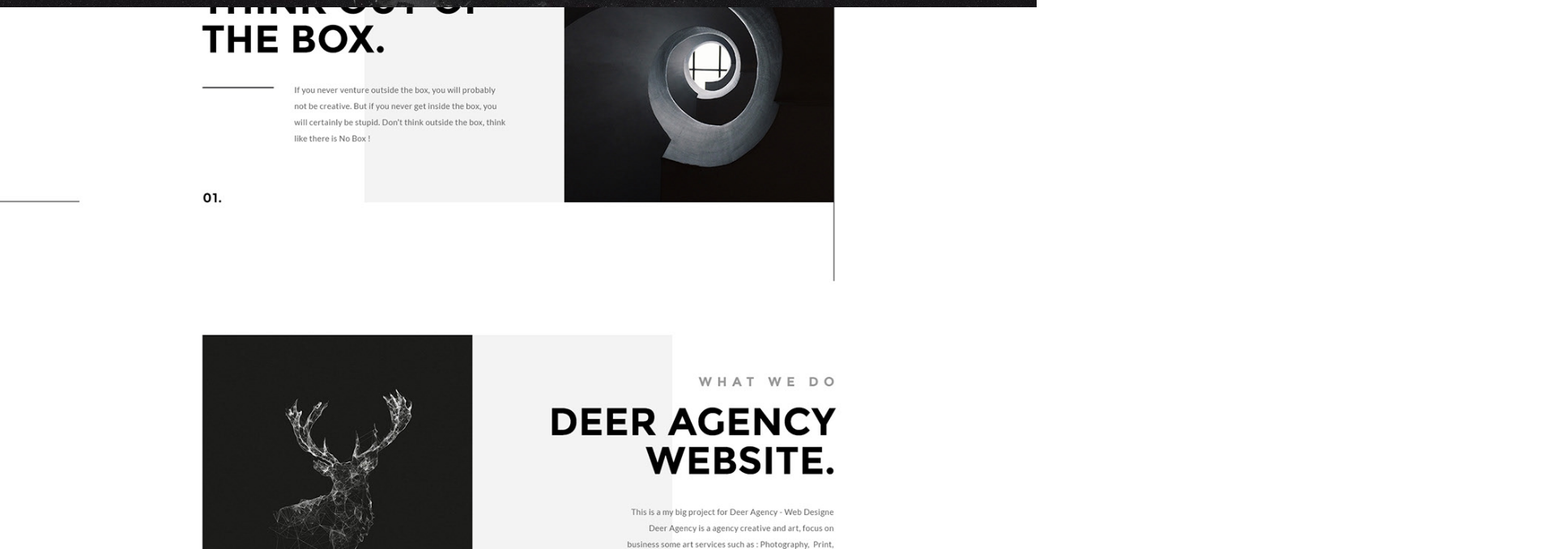
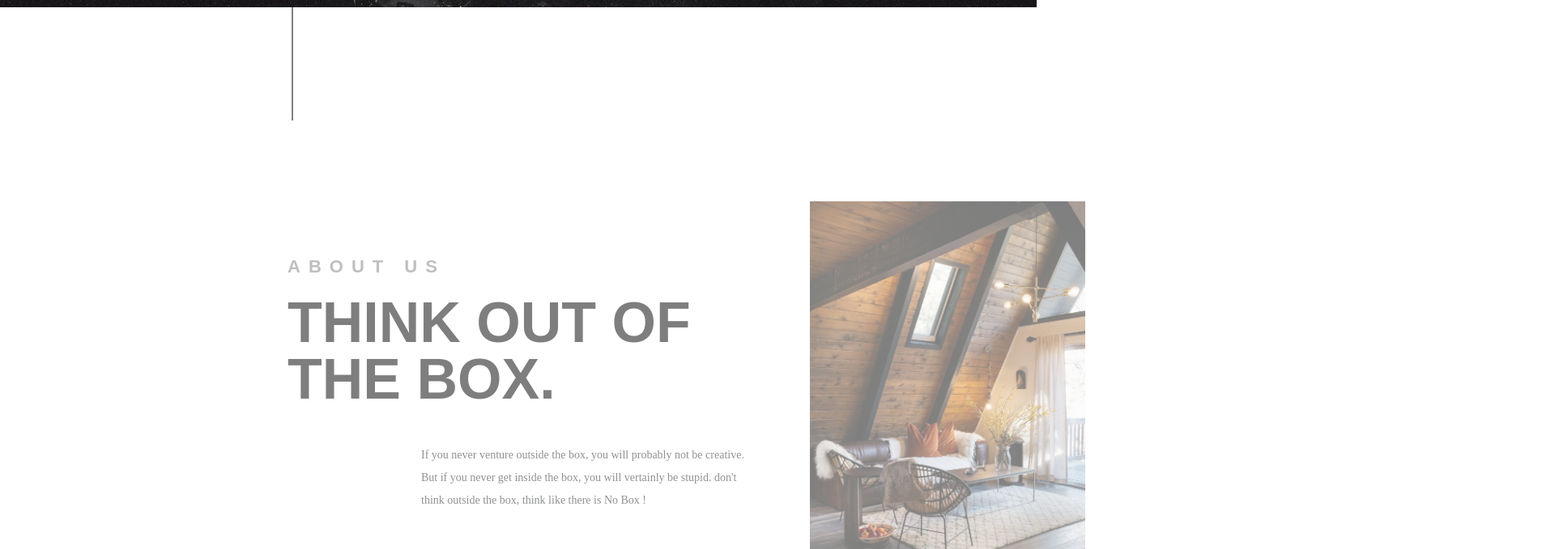
Before and after one commit to BaghdadiBoulanouar/LOGANCEE, a plain HTML site: page index.html in a window 1280 px wide. Shown: the part 921-1600 px from the top of the page at 81% size, 1920 px wide, since content can reach past the window. Drawn offline with nearby package versions, Linux system fonts and the light colour scheme.

Commit message:
HTML(index): fin de la section

```diff
--- a/css/index.css
+++ b/css/index.css
@@ -17,7 +17,7 @@
 
   #app {
     margin: 0 auto;
-    background: url("../assets/img/home_agency.jpg") no-repeat;
+    /*background: url("../assets/img/home_agency.jpg") no-repeat;*/
     background-size: cover;
     height: 3100px;
   }
@@ -113,3 +113,73 @@
     padding-left: 480px;
     position: absolute;
   }
+
+  .content--space{
+    height: 240px;
+    /*background-color: red;*/
+    opacity: 50%;
+  }
+
+  .vertical-line{
+    border-left: 2px solid #000;
+    display: inline-block;
+    height: 140px;
+    margin: 0 360px;
+  }
+
+  .vertical-line2{
+    border-left: 2px solid #000;
+    display: inline-block;
+    height: 140px;
+    margin: 0 1478px;
+  }
+  .horizontal-line{
+    border-top: 2px solid #000;
+    display: inline-block;
+    width: 140px;
+    margin-top:305px;
+    margin-left: 50px;
+  }
+  .section-1{
+    /*background-color: blue;*/
+    opacity: 50%;
+    height: 510px;
+    margin-left: 300px;
+    width: 50%;
+
+  }
+  .about{
+    position: absolute;
+    margin-left: 55px;
+    margin-top: 70px;
+    font-size: 22px;
+    color: grey;
+    font-family: 'Arial';
+    letter-spacing: 10px;
+    font-weight: 600;
+
+  }
+
+  .txt-01{
+    position: absolute;
+    margin-left: 55px;
+    margin-top: 115px;
+    font-size: 70px;
+    color: black;
+    font-family: 'Arial';
+    font-weight: 600;
+  }
+
+  .paragraph{
+    position: absolute;
+    margin-left: 220px;
+    margin-top: 300px;
+    width: 400px;
+    line-height: 28px;
+    font-size: 14px;
+  }
+
+  .image--section-1{
+    width: 340px;
+    margin-left: 700px;
+  }
--- a/index.html
+++ b/index.html
@@ -14,9 +14,11 @@
   <body>
     <div id="app">
       <header>
+      <!-- CONTENU DU HEADER -->
         <div class="header--logo">
           <h1>LOGANCEE</h1>
         </div>
+        <!-- BOUTON DE NAV -->
         <nav class="navbar navbar-dark navigation">
           <button class="navbar-toggler" type="button" data-toggle="collapse" data-target="#navbarToggleExternalContent">
           <span class="navbar-toggler-icon"></span>
@@ -30,8 +32,35 @@
           <img src="assets/img/down.png" class="header--down">
           <span class="header--points">...</span>
       </header>
+      <!-- CONTENU DU SITE -->
       <div class="content">
-
+          <div class="content--space">
+            <span class="vertical-line"></span>
+          </div>
+          <!-- SECTION 1 -->
+          <div class="section-1">
+            <div class="sous-section">
+              <span class="about">ABOUT US</span>
+              <h3 class="txt-01">THINK OUT OF<br>THE BOX.</h3>
+              <p class="paragraph"> If you never venture outside the box, you will probably not be creative. But if you never get inside the box, you will vertainly be stupid. don't think outside the box, think like there is No Box !</p>
+            </div>
+            <img src="assets/img/image1.jpg" class="image--section-1">
+          </div>
+          <div class="content--space">
+            <span class="vertical-line2"></span>
+          </div>
+          <!-- SECTION 2 -->
+          <div class="section-1">
+            <div class="sous-section">
+              <span class="about">WHAT WE DO</span>
+              <h3 class="txt-01">DEER AGENCY<br>WEBSITE.</h3>
+              <p class="paragraph"> If you never venture outside the box, you will probably not be creative. But if you never get inside the box, you will vertainly be stupid. don't think outside the box, think like there is No Box !</p>
+            </div>
+            <img src="assets/img/image1.jpg" class="image--section-1">
+          </div>
+          <div class="content--space">
+            <span class="vertical-line2"></span>
+          </div>
       </div>
     </div>
 
```
Also changed, not shown: assets/img/cerf.jpg (added), assets/img/image1.jpg (added). Lines whose indentation alone changed are shown as unchanged.
